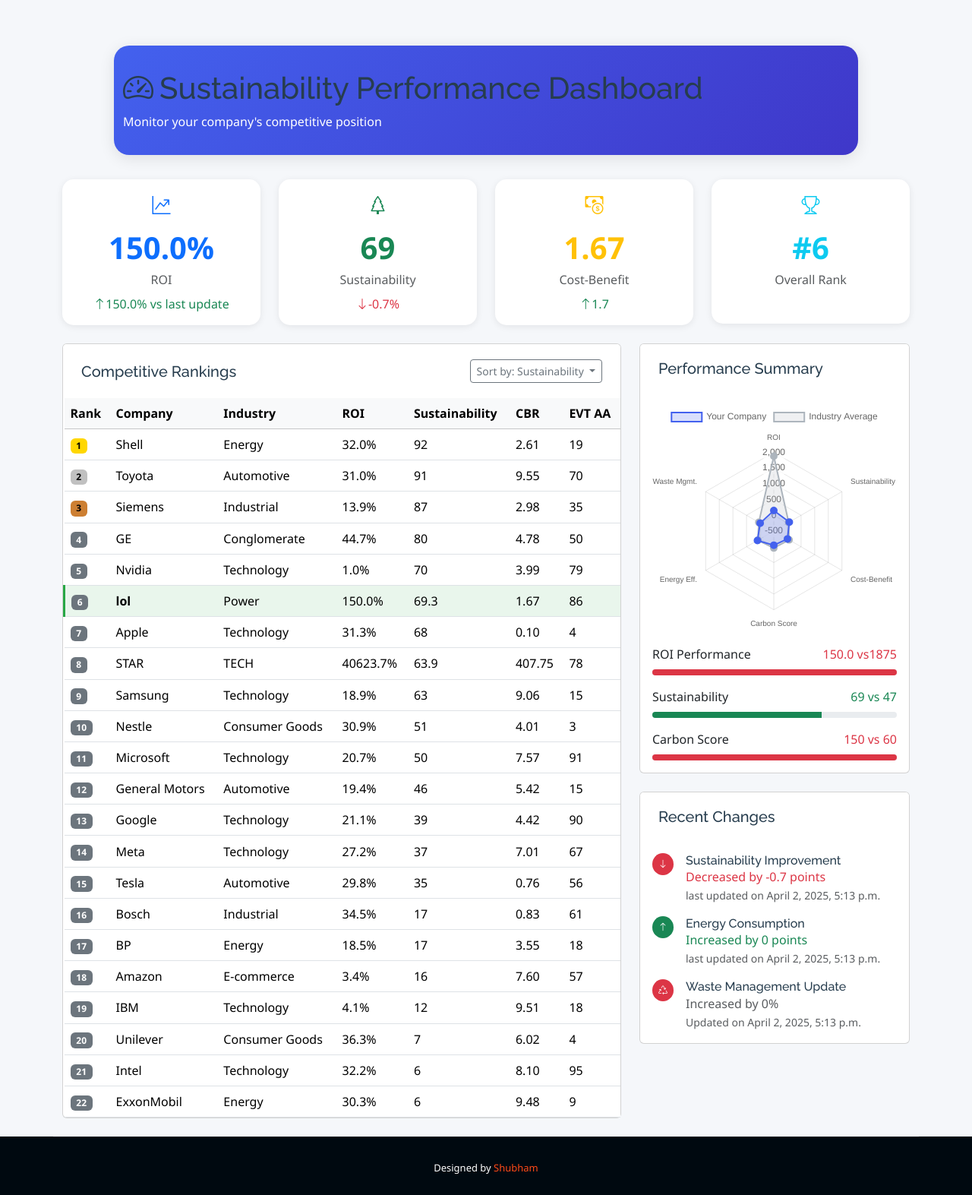
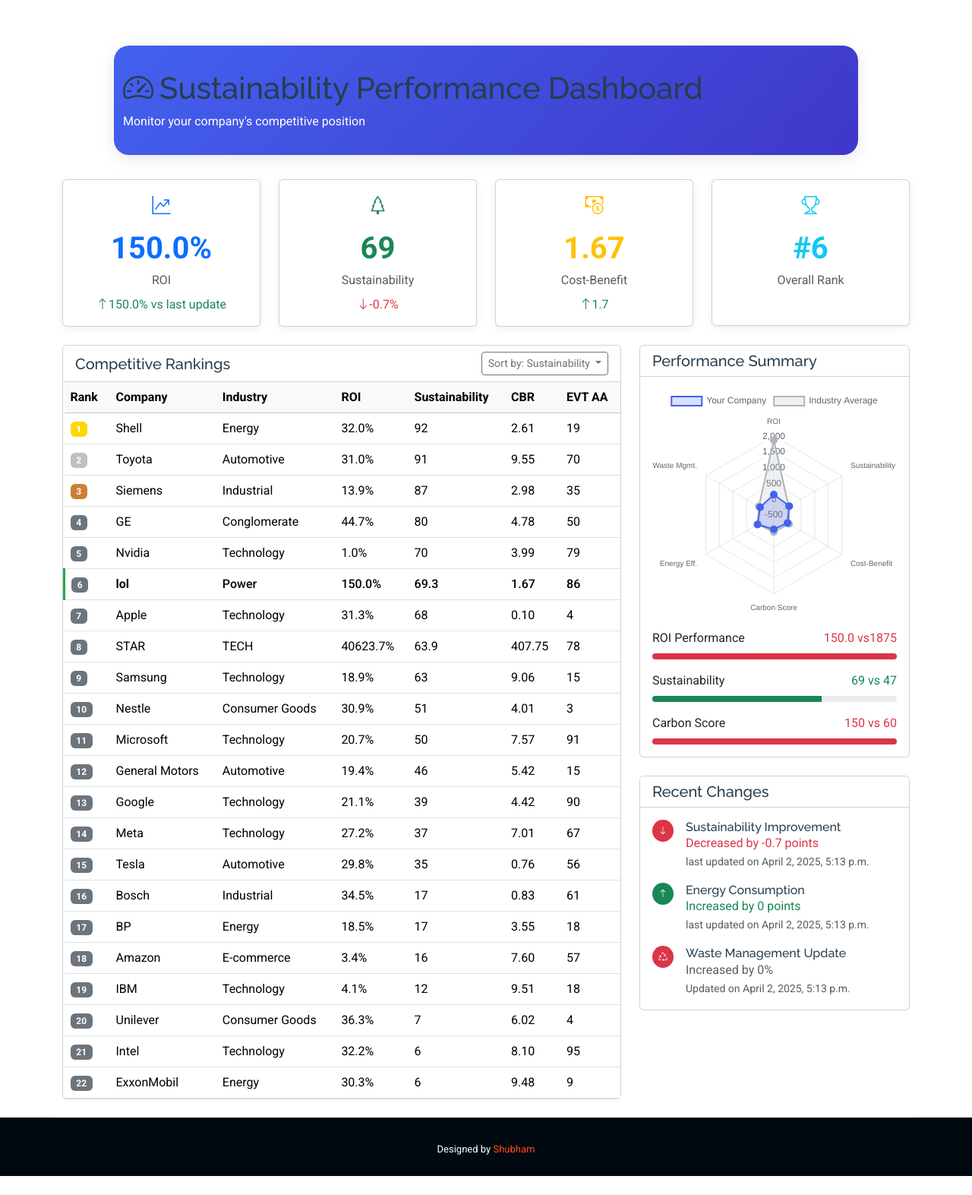
Before and after one commit to shubh637/Sustainable-Development-Ranking-System, a Django app: page /dashboard/ in a window 1280 px wide. Shown: the part 90-1663 px from the top of the page at 76% size. After the commit the page ends 1638 px from the top, so only its background shows below. Run offline with Django 4.2, Linux system fonts and the light colour scheme; a user stored in the database is signed in; data comes from the database, SQL or seed files in the repository; parts of the project's set-up code (start-up, migrations or seed data) failed here and were passed over; some libraries are stand-ins or nearby versions.

Commit message:
Update header.html

```diff
--- a/templates/header.html
+++ b/templates/header.html
@@ -5,6 +5,25 @@
 <head>
   <meta charset="UTF-8">
   <meta name="viewport" content="width=device-width, initial-scale=1.0">
+    <link href="{% static  'assets/img/logo.jpg' %}" rel="icon">
+   <link href="{% static  'assets/img/apple-touch-icon.png' %}" rel="apple-touch-icon">
+
+   <!-- Fonts -->
+   <link href="https://fonts.googleapis.com" rel="preconnect">
+   <link href="https://fonts.gstatic.com" rel="preconnect" crossorigin>
+   <link
+     href="https://fonts.googleapis.com/css2?family=Roboto:ital,wght@0,100;0,300;0,400;0,500;0,700;0,900;1,100;1,300;1,400;1,500;1,700;1,900&family=Raleway:ital,wght@0,100;0,200;0,300;0,400;0,500;0,600;0,700;0,800;0,900;1,100;1,200;1,300;1,400;1,500;1,600;1,700;1,800;1,900&family=Inter:wght@100;200;300;400;500;600;700;800;900&display=swap"
+     rel="stylesheet">
+
+   <!-- Vendor CSS Files -->
+   <link href="{% static  'assets/vendor/bootstrap/css/bootstrap.min.css' %}" rel="stylesheet">
+   <link href="{% static  'assets/vendor/bootstrap-icons/bootstrap-icons.css' %}" rel="stylesheet">
+   <link href="{% static  'assets/vendor/aos/aos.css' %}" rel="stylesheet">
+   <link href="{% static  'assets/vendor/glightbox/css/glightbox.min.css' %}" rel="stylesheet">
+   <link href="{% static  'assets/vendor/swiper/swiper-bundle.min.css' %}" rel="stylesheet">
+
+   <!-- Main CSS File -->
+   <link href="{% static  'assets/css/main.css' %}" rel="stylesheet">
 
 </head>
 <body>
@@ -33,6 +52,19 @@
      </div>
    </header>
 
+   <!-- Vendor JS Files -->
+  <script src="{% static  'assets/vendor/bootstrap/js/bootstrap.bundle.min.js' %}"></script>
+  <script src="{% static  'assets/vendor/php-email-form/validate.js' %}"></script>
+  <script src="{% static  'assets/vendor/aos/aos.js' %}"></script>
+  <script src="{% static  'assets/vendor/glightbox/js/glightbox.min.js' %}"></script>
+  <script src="{% static  'assets/vendor/purecounter/purecounter_vanilla.js' %}"></script>
+  <script src="{% static  'assets/vendor/swiper/swiper-bundle.min.js' %}"></script>
+  <script src="{% static  'assets/vendor/imagesloaded/imagesloaded.pkgd.min.js' %}"></script>
+  <script src="{% static  'assets/vendor/isotope-layout/isotope.pkgd.min.js' %}"></script>
+
+  <!-- Main JS File -->
+  <script src="{% static  'assets/js/main.js' %}"></script>
+
 </body>
 </html>
 <!-- Results Section -->
```
